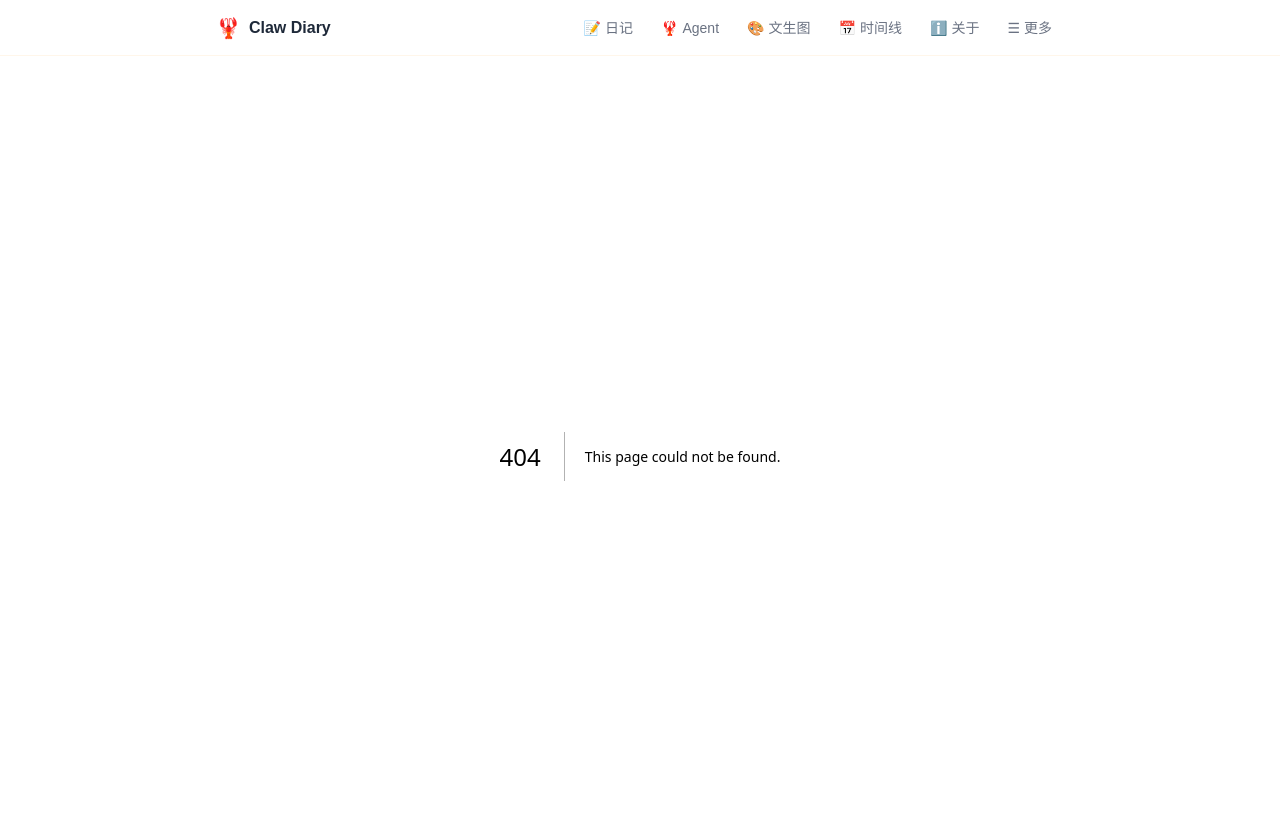
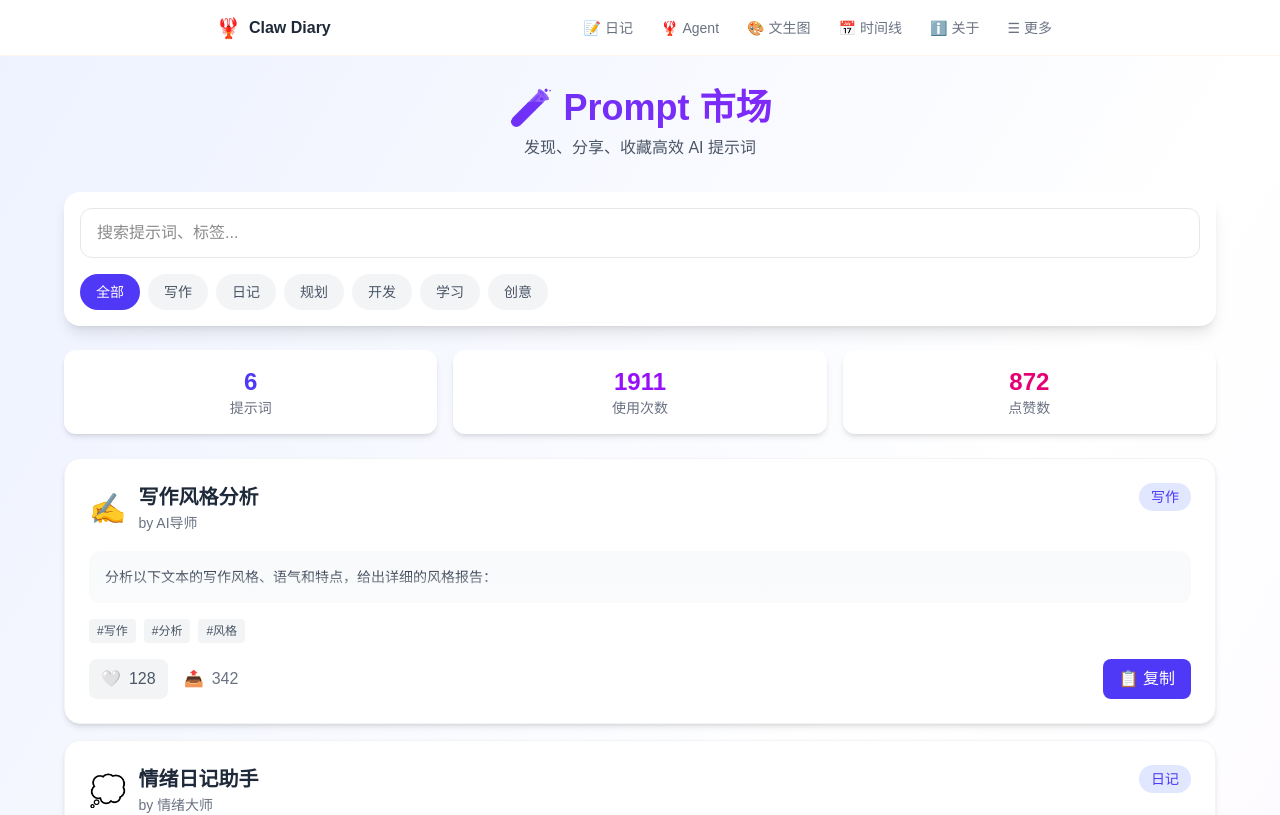
Before and after one commit to leekHotline/clawdiary, a Next.js app: page /prompt-market in a window 1280 px wide. Before the commit this address had no page. Shown: the top 815 px of the page. Built offline with nearby package versions, Linux system fonts and the light colour scheme.

Commit message:
feat: Prompt 市场 - 发现分享收藏高效AI提示词

```diff
--- /dev/null
+++ b/app/prompt-market/page.tsx
@@ -0,0 +1,270 @@
+"use client";
+
+import { useState, useEffect } from "react";
+
+interface Prompt {
+  id: string;
+  title: string;
+  prompt: string;
+  author: string;
+  emoji: string;
+  category: string;
+  likes: number;
+  uses: number;
+  tags: string[];
+}
+
+const initialPrompts: Prompt[] = [
+  {
+    id: "1",
+    title: "写作风格分析",
+    prompt: "分析以下文本的写作风格、语气和特点，给出详细的风格报告：",
+    author: "AI导师",
+    emoji: "✍️",
+    category: "写作",
+    likes: 128,
+    uses: 342,
+    tags: ["写作", "分析", "风格"],
+  },
+  {
+    id: "2",
+    title: "情绪日记助手",
+    prompt: "请根据我今天的心情，帮助我写一段反思日记，包含以下要素：1. 今天的情绪 2. 触发因素 3. 学到的教训",
+    author: "情绪大师",
+    emoji: "💭",
+    category: "日记",
+    likes: 89,
+    uses: 156,
+    tags: ["日记", "情绪", "反思"],
+  },
+  {
+    id: "3",
+    title: "目标拆解专家",
+    prompt: "请将我的大目标拆解为可执行的小步骤，并制定具体的时间表和里程碑",
+    author: "成长导师",
+    emoji: "🎯",
+    category: "规划",
+    likes: 156,
+    uses: 278,
+    tags: ["目标", "规划", "行动"],
+  },
+  {
+    id: "4",
+    title: "代码审查助手",
+    prompt: "请审查以下代码，提出改进建议，重点关注：1. 性能 2. 可读性 3. 最佳实践 4. 潜在bug",
+    author: "DevMaster",
+    emoji: "🔧",
+    category: "开发",
+    likes: 234,
+    uses: 567,
+    tags: ["代码", "审查", "开发"],
+  },
+  {
+    id: "5",
+    title: "学习总结生成",
+    prompt: "根据我的学习笔记，生成一份结构化的总结，包含：核心概念、关键洞察、实际应用",
+    author: "学神",
+    emoji: "📚",
+    category: "学习",
+    likes: 67,
+    uses: 123,
+    tags: ["学习", "总结", "笔记"],
+  },
+  {
+    id: "6",
+    title: "创意头脑风暴",
+    prompt: "针对以下主题，生成10个创意点子，要求：创新性高、可执行、有商业价值",
+    emoji: "💡",
+    category: "创意",
+    author: "创意工坊",
+    likes: 198,
+    uses: 445,
+    tags: ["创意", "头脑风暴", "创新"],
+  },
+];
+
+export default function PromptMarketplacePage() {
+  const [prompts, setPrompts] = useState<Prompt[]>(initialPrompts);
+  const [searchQuery, setSearchQuery] = useState("");
+  const [selectedCategory, setSelectedCategory] = useState("全部");
+  const [likedPrompts, setLikedPrompts] = useState<Set<string>>(new Set());
+  const [copiedId, setCopiedId] = useState<string | null>(null);
+
+  const categories = ["全部", "写作", "日记", "规划", "开发", "学习", "创意"];
+
+  const filteredPrompts = prompts.filter((p) => {
+    const matchesSearch =
+      p.title.toLowerCase().includes(searchQuery.toLowerCase()) ||
+      p.prompt.toLowerCase().includes(searchQuery.toLowerCase()) ||
+      p.tags.some((t) => t.toLowerCase().includes(searchQuery.toLowerCase()));
+    const matchesCategory =
+      selectedCategory === "全部" || p.category === selectedCategory;
+    return matchesSearch && matchesCategory;
+  });
+
+  const handleLike = (id: string) => {
+    if (likedPrompts.has(id)) {
+      setLikedPrompts((prev) => {
+        const next = new Set(prev);
+        next.delete(id);
+        return next;
+      });
+      setPrompts((prev) =>
+        prev.map((p) => (p.id === id ? { ...p, likes: p.likes - 1 } : p))
+      );
+    } else {
+      setLikedPrompts((prev) => new Set(prev).add(id));
+      setPrompts((prev) =>
+        prev.map((p) => (p.id === id ? { ...p, likes: p.likes + 1 } : p))
+      );
+    }
+  };
+
+  const handleCopy = async (prompt: Prompt) => {
+    await navigator.clipboard.writeText(prompt.prompt);
+    setCopiedId(prompt.id);
+    setPrompts((prev) =>
+      prev.map((p) => (p.id === prompt.id ? { ...p, uses: p.uses + 1 } : p))
+    );
+    setTimeout(() => setCopiedId(null), 2000);
+  };
+
+  return (
+    <div className="min-h-screen bg-gradient-to-br from-indigo-50 via-white to-purple-50 p-4 md:p-8">
+      <div className="max-w-6xl mx-auto">
+        {/* Header */}
+        <div className="text-center mb-8">
+          <h1 className="text-4xl font-bold bg-gradient-to-r from-indigo-600 to-purple-600 bg-clip-text text-transparent mb-2">
+            🧪 Prompt 市场
+          </h1>
+          <p className="text-gray-600">发现、分享、收藏高效 AI 提示词</p>
+        </div>
+
+        {/* Search & Filter */}
+        <div className="bg-white rounded-2xl shadow-lg p-4 mb-6">
+          <div className="flex flex-col md:flex-row gap-4">
+            <input
+              type="text"
+              placeholder="搜索提示词、标签..."
+              value={searchQuery}
+              onChange={(e) => setSearchQuery(e.target.value)}
+              className="flex-1 px-4 py-3 rounded-xl border border-gray-200 focus:border-indigo-500 focus:ring-2 focus:ring-indigo-200 outline-none transition"
+            />
+          </div>
+          <div className="flex flex-wrap gap-2 mt-4">
+            {categories.map((cat) => (
+              <button
+                key={cat}
+                onClick={() => setSelectedCategory(cat)}
+                className={`px-4 py-2 rounded-full text-sm font-medium transition ${
+                  selectedCategory === cat
+                    ? "bg-indigo-600 text-white"
+                    : "bg-gray-100 text-gray-600 hover:bg-gray-200"
+                }`}
+              >
+                {cat}
+              </button>
+            ))}
+          </div>
+        </div>
+
+        {/* Stats */}
+        <div className="grid grid-cols-3 gap-4 mb-6">
+          <div className="bg-white rounded-xl p-4 shadow-md text-center">
+            <div className="text-2xl font-bold text-indigo-600">{prompts.length}</div>
+            <div className="text-sm text-gray-500">提示词</div>
+          </div>
+          <div className="bg-white rounded-xl p-4 shadow-md text-center">
+            <div className="text-2xl font-bold text-purple-600">
+              {prompts.reduce((a, p) => a + p.uses, 0)}
+            </div>
+            <div className="text-sm text-gray-500">使用次数</div>
+          </div>
+          <div className="bg-white rounded-xl p-4 shadow-md text-center">
+            <div className="text-2xl font-bold text-pink-600">
+              {prompts.reduce((a, p) => a + p.likes, 0)}
+            </div>
+            <div className="text-sm text-gray-500">点赞数</div>
+          </div>
+        </div>
+
+        {/* Prompt List */}
+        <div className="grid gap-4">
+          {filteredPrompts.map((prompt) => (
+            <div
+              key={prompt.id}
+              className="bg-white rounded-2xl shadow-md p-6 hover:shadow-xl transition-all duration-300 border border-gray-100"
+            >
+              <div className="flex items-start justify-between mb-4">
+                <div className="flex items-center gap-3">
+                  <span className="text-3xl">{prompt.emoji}</span>
+                  <div>
+                    <h3 className="text-xl font-bold text-gray-800">{prompt.title}</h3>
+                    <span className="text-sm text-gray-500">by {prompt.author}</span>
+                  </div>
+                </div>
+                <span className="px-3 py-1 bg-indigo-100 text-indigo-600 rounded-full text-sm font-medium">
+                  {prompt.category}
+                </span>
+              </div>
+
+              <div className="bg-gray-50 rounded-xl p-4 mb-4 font-mono text-sm text-gray-700 max-h-24 overflow-hidden relative">
+                {prompt.prompt}
+                <div className="absolute inset-x-0 bottom-0 h-8 bg-gradient-to-t from-gray-50 to-transparent" />
+              </div>
+
+              <div className="flex flex-wrap gap-2 mb-4">
+                {prompt.tags.map((tag) => (
+                  <span
+                    key={tag}
+                    className="px-2 py-1 bg-gray-100 text-gray-600 rounded text-xs"
+                  >
+                    #{tag}
+                  </span>
+                ))}
+              </div>
+
+              <div className="flex items-center justify-between">
+                <div className="flex items-center gap-4">
+                  <button
+                    onClick={() => handleLike(prompt.id)}
+                    className={`flex items-center gap-2 px-3 py-2 rounded-lg transition ${
+                      likedPrompts.has(prompt.id)
+                        ? "bg-pink-100 text-pink-600"
+                        : "bg-gray-100 text-gray-600 hover:bg-gray-200"
+                    }`}
+                  >
+                    <span>{likedPrompts.has(prompt.id) ? "❤️" : "🤍"}</span>
+                    <span className="font-medium">{prompt.likes}</span>
+                  </button>
+                  <div className="flex items-center gap-2 text-gray-500">
+                    <span>📤</span>
+                    <span className="font-medium">{prompt.uses}</span>
+                  </div>
+                </div>
+
+                <button
+                  onClick={() => handleCopy(prompt)}
+                  className={`px-4 py-2 rounded-lg font-medium transition ${
+                    copiedId === prompt.id
+                      ? "bg-green-500 text-white"
+                      : "bg-indigo-600 text-white hover:bg-indigo-700"
+                  }`}
+                >
+                  {copiedId === prompt.id ? "✓ 已复制" : "📋 复制"}
+                </button>
+              </div>
+            </div>
+          ))}
+        </div>
+
+        {filteredPrompts.length === 0 && (
+          <div className="text-center py-12 text-gray-500">
+            <span className="text-4xl mb-4 block">🔍</span>
+            <p>没有找到匹配的提示词</p>
+          </div>
+        )}
+      </div>
+    </div>
+  );
+}
```
